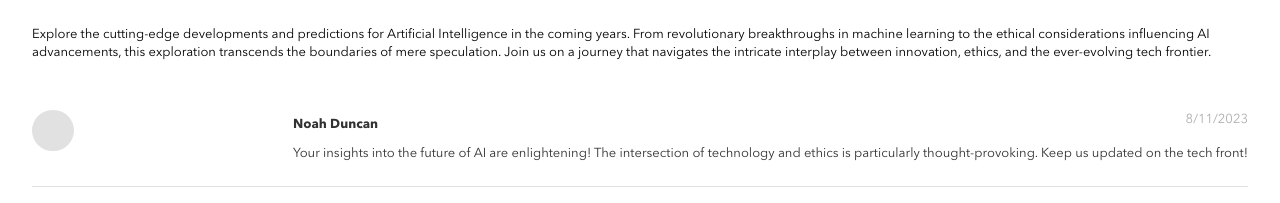
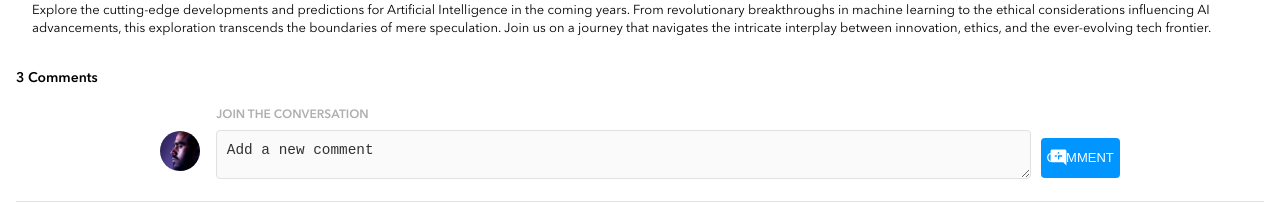
Before and after one commit to rakshajay/Raksha-Shetty-Brainflix, a React (Vite) app: page / in a window 1280 px wide. Shown: the part 720-923 px from the top of the page. Built offline with nearby package versions, Linux system fonts and the light colour scheme.

Commit message:
CommentSection Component added

```diff
--- a/src/App.jsx
+++ b/src/App.jsx
@@ -3,6 +3,7 @@ import "./App.scss";
 import Header from "./components/Header/Header";
 import MainVideo from "./components/Video/MainVideo";
 import DescriptionSection from "./components/DescriptionSection/DescriptionSection";
+import CommentSection from "./components/CommentSection/CommentSection";
 import CommentList from "./components/CommentList/CommentList";
 import NextVideos from "./components/NextVideos/NextVideos";
 import dataArray from "./data/video-details.json";
@@ -34,6 +35,7 @@ function App() {
       likes={currentVideo.likes}
       timestamp={new Date(currentVideo.timestamp).toLocaleDateString()}
       />
+      <CommentSection commentsNumber={currentVideo.comments.length}/>
       <CommentList
       dataArrayComments={currentVideo.comments} />
       <NextVideos
--- a/src/components/CommentSection/CommentSection.jsx
+++ b/src/components/CommentSection/CommentSection.jsx
@@ -0,0 +1,32 @@
+import "./CommentSection.scss";
+import murgan from "../../assets/Images/Mohan-muruge.jpg";
+
+function CommentSection({commentsNumber}) {
+  return (
+    <section>
+        <h4>{commentsNumber} Comments</h4>
+      <div className="comment">
+        <div className="comment-murgan">
+          <img src={murgan} alt="face of murgan" />
+        </div>
+        <div className="comment-content">
+          <div><h1>JOIN THE CONVERSATION</h1></div>
+          <form className="comment-content__form" id="myForm">
+            <div className="comment-content__form-text">
+              <textarea
+                placeholder="Add a new comment"
+                name="comment"
+                id="comment"
+              ></textarea>
+            </div>
+            <div className="comment-content__form-button">
+              <button type="submit"><h3>COMMENT</h3></button>
+            </div>
+          </form>
+        </div>
+      </div>
+    </section>
+  );
+}
+
+export default CommentSection;
--- a/src/components/CommentSection/CommentSection.scss
+++ b/src/components/CommentSection/CommentSection.scss
@@ -0,0 +1,120 @@
+@use "../../styles/partials/mixins" as *;
+@use "../../styles/partials/variables" as *;
+@use "../../styles/partials/typography" as *;
+
+section {
+    margin: 1rem;
+
+    h4 {
+        font-size: .87rem;
+        font-weight: 600;
+    }
+
+    .comment {
+        display: flex;
+        justify-content: center;
+        flex-direction: row;
+        gap: 1rem;
+        padding-bottom: 1rem;
+        border-bottom: 0.09rem solid $mercury;
+
+        &-murgan {
+            display: flex;
+
+            img {
+                margin-top: 1.6rem;
+                border-radius: 50%;
+                width: 40px;
+                height: 40px;
+                object-fit: cover;
+                object-position: 15%85%;
+            }
+
+        }
+
+        &-content {
+            display: flex;
+            justify-content: space-between;
+            align-items: flex-start;
+            flex-direction: column;
+            gap: .3rem;
+
+            h1 {
+                @include subheader-mobile;
+                font-weight: 600;
+                color: $silver;
+                margin: 0;
+
+                @include tablet {
+                    @include labels-buttons-desktop;
+                    font-weight: 600;
+                  }
+            }
+
+            &__form {
+                display: flex;
+                flex-direction: column;
+                align-items: center;
+                gap: .6rem;
+
+                textarea {
+                    padding: 0.75rem;
+                    height: 22vw;
+                    width: 62vw;
+                    background-color: $alabaster;
+                    border: 0.062rem solid $mercury;
+                    border-radius: 0.25rem;
+                    color: $brainflix-black;
+
+                    &::placeholder {
+                        @include body-copy-mobile;
+                        font-size: 0.9rem;
+                        color: $brainflix-black;
+                    }
+
+                    @include tablet {
+                        padding: 1rem;
+                        height: 8vw;
+                    }
+
+                    #comments {
+                        resize: none;
+                    }
+
+                    @include tablet {
+                        height: 2.2vw;
+                        padding: .6rem;
+                      }
+                }
+
+                &-button {
+                    width: 100%;
+                    display: flex;
+                    flex-direction: row;
+                    gap: 1.125rem;
+
+                    button {
+                        background: url("../../assets/Icons/add_comment.svg") no-repeat 0.5rem 50% $brainflix-blue;
+                        background-size: 1.2rem;
+                        height: 2.5rem;
+                        width: 100%;
+                        border-radius: 0.25rem;
+                        border: none;
+                        color: $white;
+                        text-align: center;
+
+                        h3 {
+                            @include subheader-mobile;
+                            font-weight: 400;
+                            margin: 0;
+                        }
+                    }
+                }
+                @include tablet {
+                    flex-direction: row;
+                  }
+            }
+
+               }
+    }
+}
--- a/src/components/Header/Header.jsx
+++ b/src/components/Header/Header.jsx
@@ -1,6 +1,5 @@
 import logo from "../../assets/Logo/BrainFlix-logo.svg";
 import murgan from "../../assets/Images/Mohan-muruge.jpg";
-import buttonIcon from "../../assets/Icons/upload.svg";
 import "./header.scss";
 
 function Header() {
--- a/src/components/Video/MainVideo.scss
+++ b/src/components/Video/MainVideo.scss
@@ -3,14 +3,14 @@
 @use "../../styles/partials/typography" as *;
 
 .Video-container {
-    width: 100%;
 
+    margin: 0;
     background-color: $brainflix-darkblack;
     @include flex-center;
 
     &__video {
         box-sizing: border-box;
-        width: 44rem;
+        width: 42rem;
         aspect-ratio: 16 / 9;
       video{
         overflow: hidden;
```
